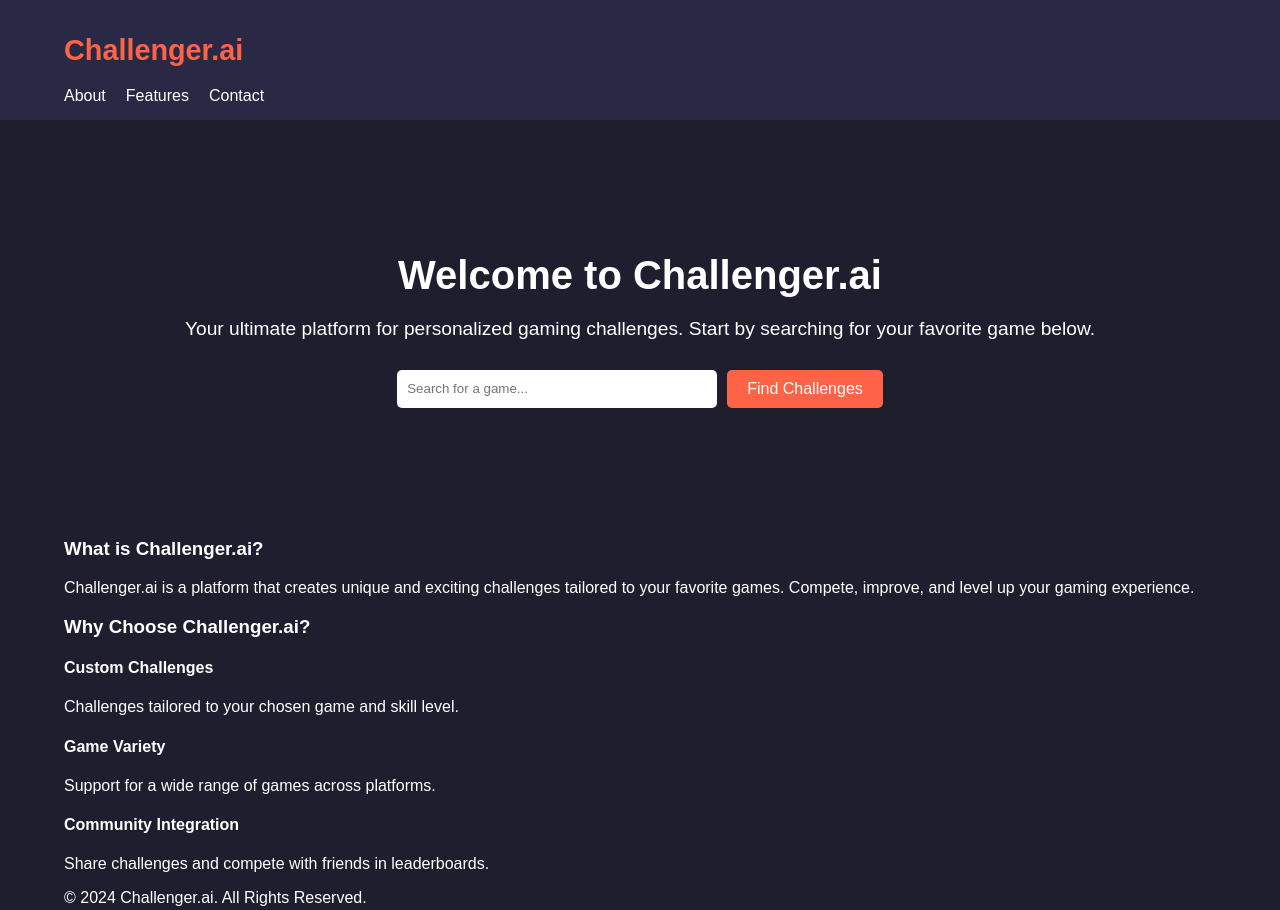
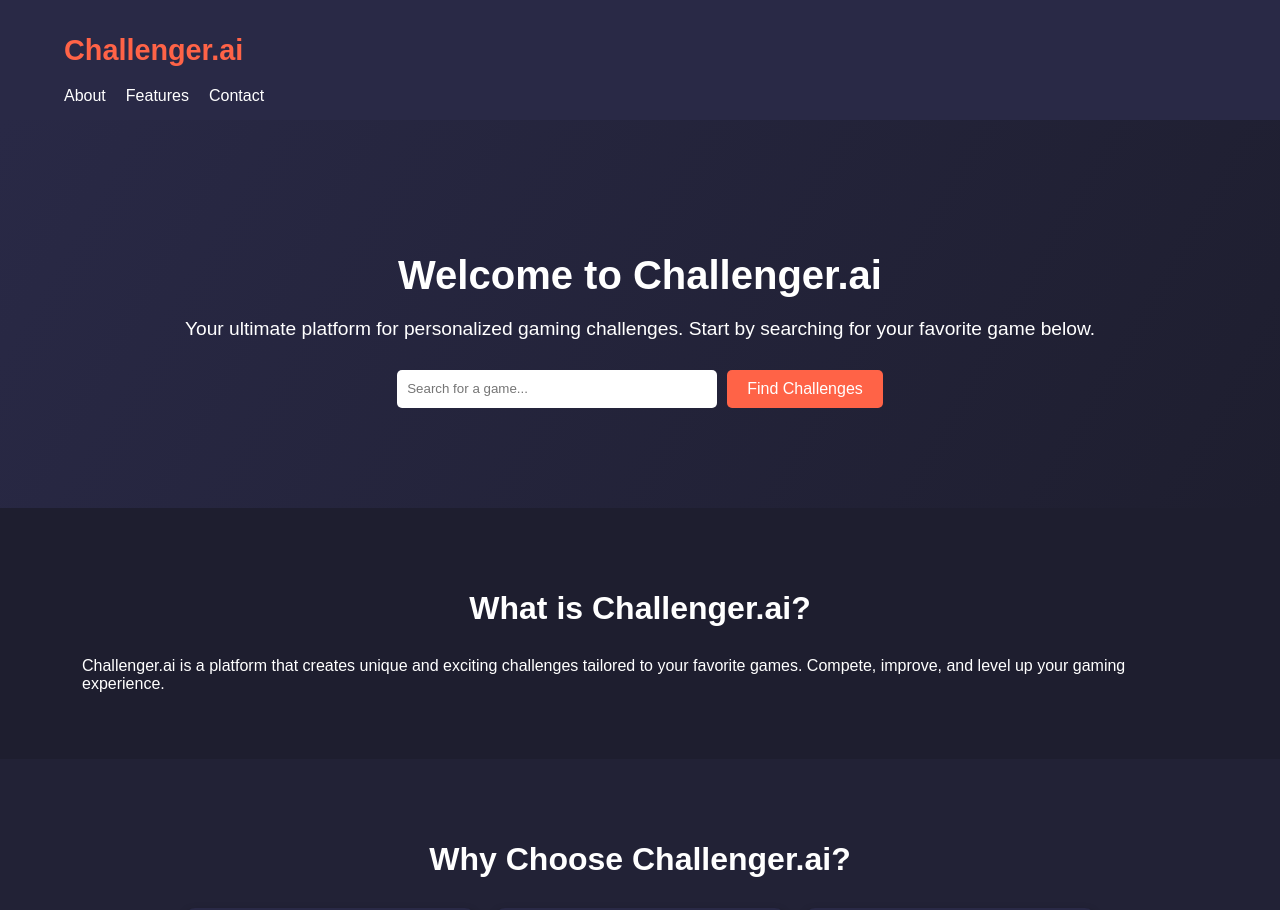
Before and after one commit to laithali004/Challenger.ai, a plain HTML site: page index.html in a window 1280 px wide. Shown: the top 910 px of the page. Drawn offline with Linux system fonts and the light colour scheme; a script that the page names is missing.

Commit message:
Update styles.css

```diff
--- a/styles.css
+++ b/styles.css
@@ -47,49 +47,17 @@ header nav ul li a:hover {
 
 /* Hero Section */
 .hero {
-  position: relative;
-  height: 400px;
-  overflow: hidden;
+  text-align: center;
+  padding: 100px 20px;
+  background: linear-gradient(120deg, #292946, #1e1e2f);
 }
 
-.hero .slideshow {
-  position: absolute;
-  top: 0;
-  left: 0;
-  width: 100%;
-  height: 100%;
-  z-index: -1;
-}
-
-.hero .slide {
-  position: absolute;
-  top: 0;
-  left: 0;
-  width: 100%;
-  height: 100%;
-  background-size: cover;
-  background-position: center;
-  opacity: 0;
-  transition: opacity 1s ease-in-out;
-}
-
-.hero .slide.active {
-  opacity: 1;
-}
-
-.hero-content {
-  text-align: center;
-  padding: 100px 20px;
-  position: relative;
-  z-index: 1;
-}
-
-.hero-content h2 {
+.hero h2 {
   font-size: 2.5em;
   margin-bottom: 20px;
 }
 
-.hero-content p {
+.hero p {
   font-size: 1.2em;
   margin-bottom: 30px;
 }
@@ -121,3 +89,52 @@ header nav ul li a:hover {
 .search-bar button:hover {
   background: #e5563d;
 }
+
+/* Section Styles */
+section {
+  padding: 50px 20px;
+}
+
+section h3 {
+  font-size: 2em;
+  text-align: center;
+  margin-bottom: 30px;
+}
+
+#features {
+  background: #222236;
+}
+
+.features-grid {
+  display: flex;
+  justify-content: center;
+  gap: 20px;
+  flex-wrap: wrap;
+}
+
+.feature {
+  background: #292946;
+  padding: 20px;
+  width: 250px;
+  border-radius: 10px;
+  text-align: center;
+  box-shadow: 0 4px 10px rgba(0, 0, 0, 0.3);
+}
+
+.feature h4 {
+  font-size: 1.2em;
+  margin-bottom: 10px;
+}
+
+.feature p {
+  font-size: 1em;
+  color: #dddddd;
+}
+
+/* Footer */
+footer {
+  text-align: center;
+  padding: 10px;
+  background: #1e1e2f;
+  font-size: 0.9em;
+}
```
